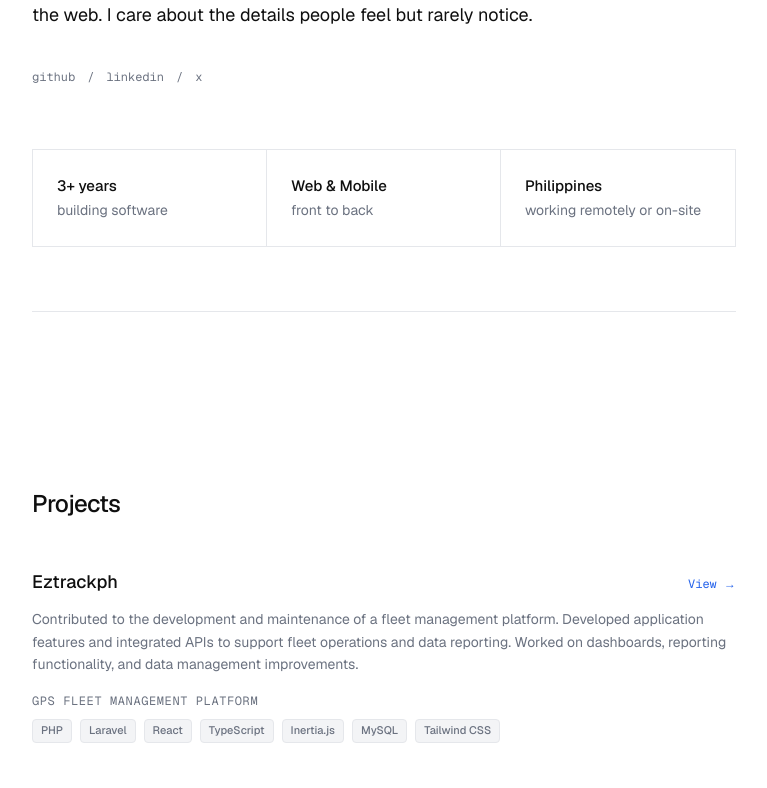
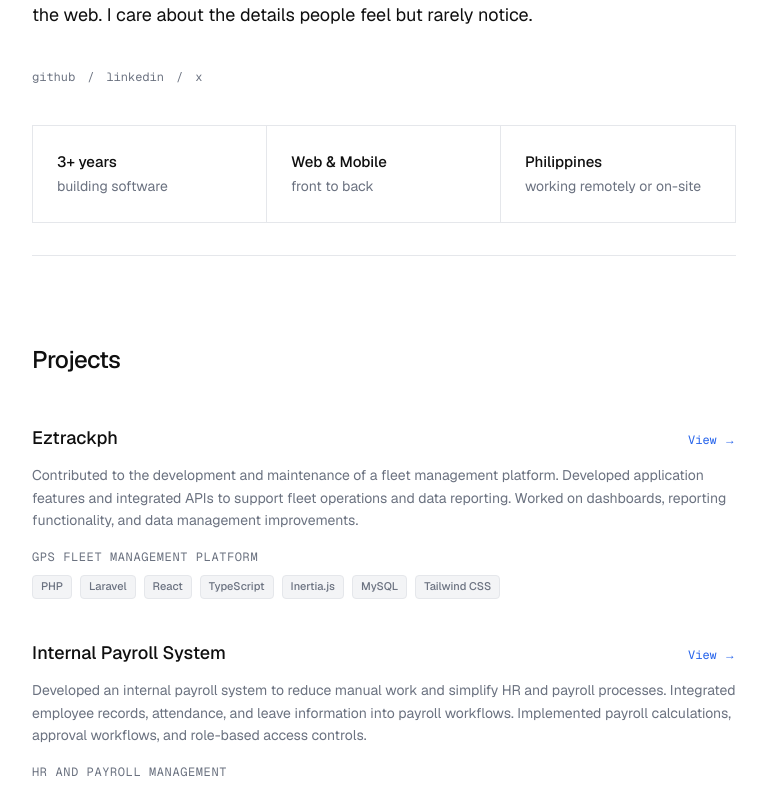
Before and after one commit to josegerryacevedo/personal-portfolio, a Next.js app: page / in a window 1280 px wide. Shown: the part 320-1108 px from the top of the page, without its empty margins (256-1023 px from the left). Built offline with nearby package versions, Linux system fonts and the light colour scheme.

Commit message:
Update Hero and Projects components for improved layout and spacing; adjust buildout configuration file.

```diff
--- a/src/components/Hero.tsx
+++ b/src/components/Hero.tsx
@@ -22,7 +22,7 @@ export default function Hero() {
   }, []);
 
   return (
-    <section className="relative mx-auto max-w-3xl px-4 py-16 sm:px-6 sm:py-20 md:px-8 md:py-24">
+    <section className="relative mx-auto max-w-3xl px-4 pt-16 pb-8 sm:px-6 sm:pt-20 sm:pb-10 md:px-8 md:pt-24 md:pb-12">
       <div className="flex flex-col gap-6">
         <p className="text-xs font-mono uppercase tracking-widest text-muted flex items-center gap-2">
           <span className="inline-block h-2 w-2 rounded-full bg-green-500 animate-pulse" aria-hidden="true" />
@@ -76,7 +76,7 @@ export default function Hero() {
         </div>
       </div>
 
-      <div className="mt-16 grid grid-cols-1 sm:grid-cols-3 border border-border divide-y sm:divide-y-0 sm:divide-x divide-border">
+      <div className="mt-10 grid grid-cols-1 sm:grid-cols-3 border border-border divide-y sm:divide-y-0 sm:divide-x divide-border">
         <div className="bg-background p-6">
           <span className="block font-medium text-foreground">3+ years</span>
           <span className="text-muted text-sm">building software</span>
@@ -91,7 +91,7 @@ export default function Hero() {
         </div>
       </div>
 
-      <hr className="mt-16 border-t border-border" aria-hidden="true" />
+      <hr className="mt-8 border-t border-border" aria-hidden="true" />
     </section>
   );
 }
--- a/src/components/Projects.tsx
+++ b/src/components/Projects.tsx
@@ -19,7 +19,7 @@ const projects = [
 
 export default function Projects() {
   return (
-    <section id="projects" className="mx-auto max-w-3xl px-4 py-16 sm:px-6 sm:py-20 md:px-8 scroll-mt-20">
+    <section id="projects" className="mx-auto max-w-3xl px-4 pt-8 pb-16 sm:px-6 sm:pt-10 sm:pb-20 md:px-8 scroll-mt-20">
       <h2 className="text-xl sm:text-2xl font-medium tracking-tight text-foreground mb-8 sm:mb-12">
         Projects
       </h2>
```
Also changed, not shown: buildout.txt.
